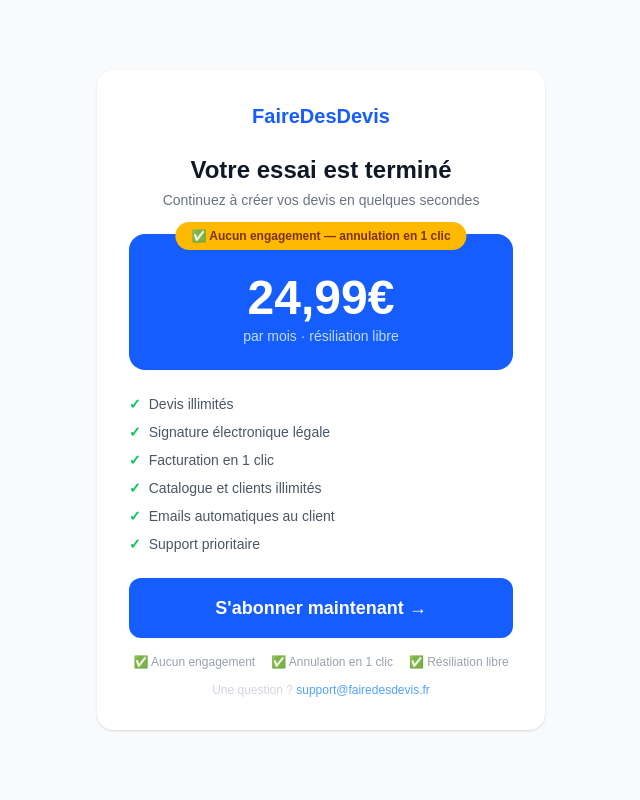
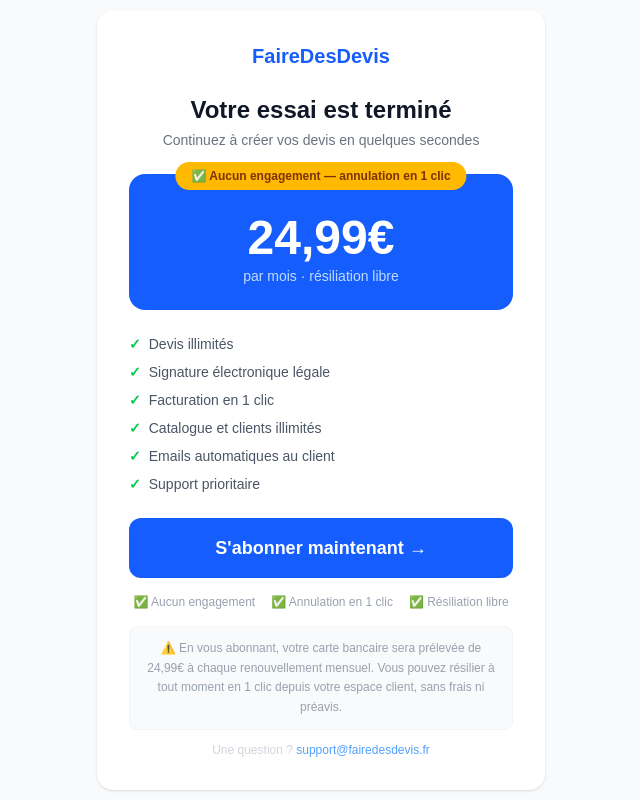
Before and after one commit to marcmasterbet/fairedesdevis, a Next.js app: page /abonnement in a window 1280 px wide. Shown: the whole page, without its empty margins (319-959 px from the left). Built offline with nearby package versions, Linux system fonts and the light colour scheme; no server answers.

Commit message:
feat: mention légale résiliation page abonnement

```diff
--- a/app/abonnement/page.tsx
+++ b/app/abonnement/page.tsx
@@ -85,6 +85,13 @@ export default function Abonnement() {
           <span>✅ Résiliation libre</span>
         </div>
 
+        {/* Mention légale résiliation */}
+        <div className="mt-4 bg-gray-50 border border-gray-100 rounded-lg px-4 py-3">
+          <p className="text-xs text-gray-400 leading-relaxed">
+            ⚠️ En vous abonnant, votre carte bancaire sera prélevée de 24,99€ à chaque renouvellement mensuel. Vous pouvez résilier à tout moment en 1 clic depuis votre espace client, sans frais ni préavis.
+          </p>
+        </div>
+
         <p className="text-gray-300 text-xs mt-3">
           Une question ? <a href="mailto:support@fairedesdevis.fr" className="text-blue-400 hover:underline">support@fairedesdevis.fr</a>
         </p>
```
